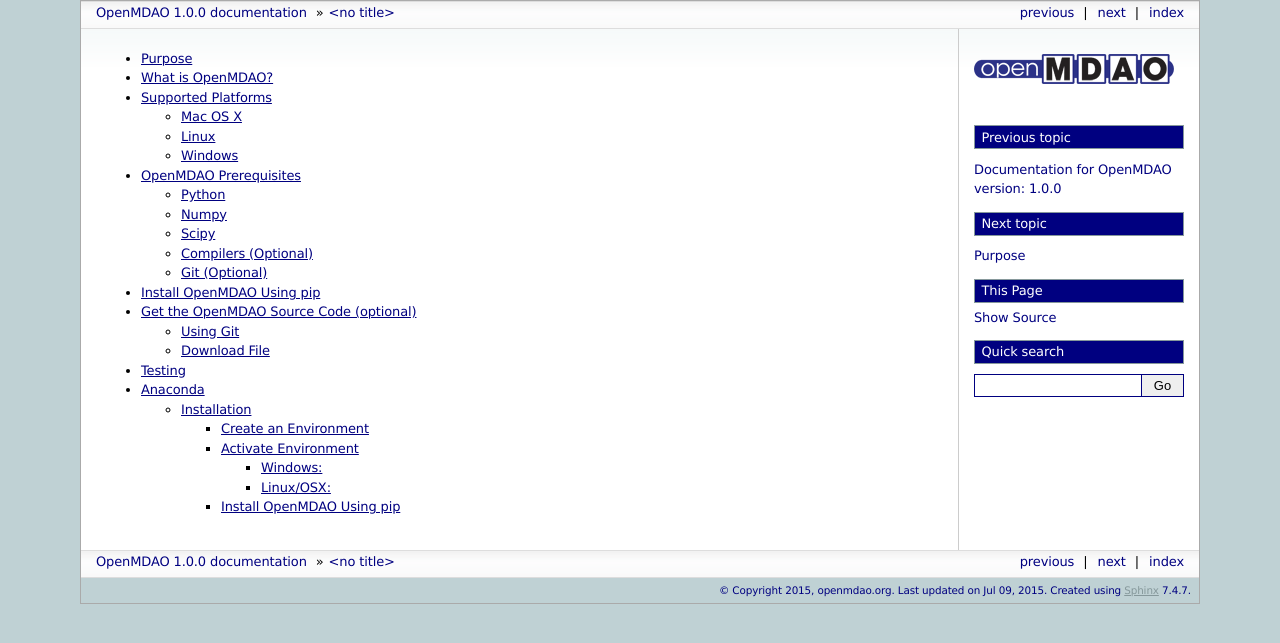
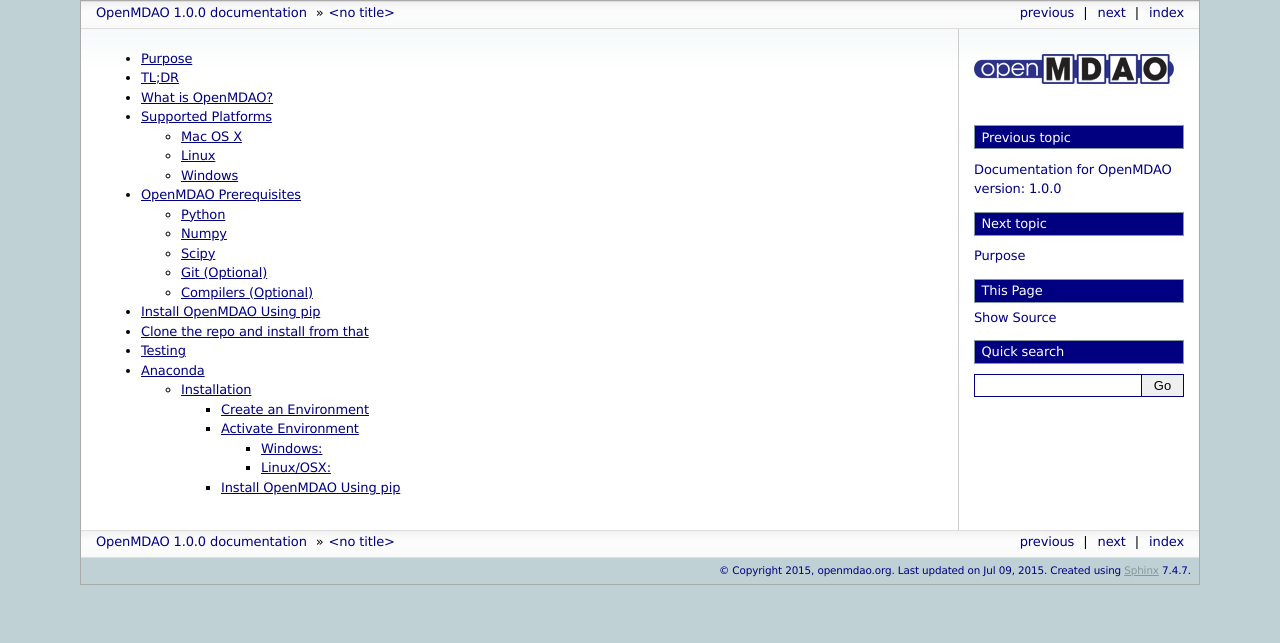
Before and after one commit to OpenMDAO/OpenMDAO1, a Sphinx documentation site: the page built from openmdao/docs/getting-started/index.rst, in a window 1280 px wide. Shown: the top 643 px of the page. Built offline with Sphinx 7.4.7, drawn with Linux system fonts in a browser that asks for light colours; pages that are not in the unit, such as notebooks, are missing from menus; part of the change alters nothing that is shown.

Commit message:
edited the getting started guide a bit

```diff
--- a/openmdao/docs/getting-started/install.rst
+++ b/openmdao/docs/getting-started/install.rst
@@ -1,7 +1,7 @@
 
 .. warning::
 
-        The following software is in an ALPHA state.  The version that you are downloading
+        OpenMDAO 1.0 is in an ALPHA state.  The version that you are downloading
         and installing is under active development, and as such may be broken from time to time.
         Therefore, OpenMDAO 1.0 Alpha should be used at your own risk!
 
@@ -13,14 +13,46 @@ This document exists to explain what OpenMDAO is, how to get it, and how to inst
 on OS X, Windows or Linux.  For a guide of examples of how to use OpenMDAO,
 see the OpenMDAO User's Guide. (link)
 
+
+=========================
+TL;DR
+=========================
+Install `Anaconda <http://continuum.io/downloads>`_., then:
+
+::
+
+    pip install git+http://github.com/OpenMDAO/OpenMDAO.git@master
+
+This will at least get you started, but you should read the rest of this guide...
+we worked really hard on it!
+
 =================
 What is OpenMDAO?
 =================
 
 OpenMDAO is a high-performance computing platform for systems analysis and optimization
 that enables you to decompose your models, making them easier to build and
-maintain, while solving them in a tightly-coupled manner with efficient parallel
+maintain, while still solving them in a tightly-coupled manner with efficient parallel
 numerical methods.
+
+We provide a library of sparse solvers and optimizers designed to work
+with our MPI based, distributed memory data passing scheme. But don't worry about
+installing MPI when you're just getting started. We can run really efficiently in
+serial using a numpy data passing implementation as well.
+
+Our most unique capability is our automatic analytic multidisciplinary derivatives.
+You provide analytic derivatives for each of your components, and
+OpenMDAO will solve the chain-rule across your entire model, to compute system
+level derivatives for newton solvers and/or gradient based optimizers. This lets you
+solve large non-linear optimizations, like a `cubesat design <http://openmdao.org/publications/gray_hearn_moore_et_al_multidisciplinary_derivatives.pdf>`_ with over
+25,000 design variables using adjoint derivatives.
+
+You don't have to provide analytic derivatives for all of the components. OpenMDAO just
+finite-differences components where they are missing and then computes semi-analytic
+multidisciplinary derivatives. Semi-analytic derivatives offer a fast and easy
+way to gain a lot of computational efficiency. For example they gave us a 5x
+reduction in compute cost for an `aero-structural wind turbine optimization
+<http://openmdao.org/publications/gray_hearn_moore_et_al_multidisciplinary_derivatives.pdf>`_.
 
 ===================
 Supported Platforms
@@ -70,11 +102,19 @@ Windows
 OpenMDAO Prerequisites
 ======================
 
+In order to use OpenMDAO, you will need Python_ installed on your system.
+You'll also need a few other basic scientific computing libraries for python:
+Numpy and Scipy.
+
+.. note::
+
+    If you want a bundled Python installation that has all our prerequisites
+    included, try Anaconda_.  (This is the way the OpenMDAO developers do it.)
+
 Python
 ++++++
 
-In order to use OpenMDAO, you will need Python_ installed at the system level of
-your machine.  Currently, we are supporting two different versions of Python:
+Currently, we are supporting two different versions of Python:
 
 .. _Python: http://www.python.org
 
@@ -85,12 +125,6 @@ your machine.  Currently, we are supporting two different versions of Python:
  * 3.4.3_ or higher versions of 3.4
 
  .. _3.4.3: https://www.python.org/downloads/release/python-343/
-
-.. note::
-
-    If you want a bundled Python installation that has all our prerequisites
-    included, try Anaconda_.  (This is the way the OpenMDAO developers do it.)
-
 
 
 Numpy
@@ -113,22 +147,27 @@ includes Scipy.
 
  * Version 0.15.1 or higher will be supported.
 
+Git (Optional)
+++++++++++++++
+Git_ is a very popular open-source version control system that we use for our source code.
+It tracks content such as files and directories. OpenMDAO hosts its repo on `GitHub <https://github.com/openmdao/openmdao>`_.
+Git_ is not a hard requirement, but it's a good way to stay up to date with the latest code
+updates (remember, we're still in ALPHA!).
+
+.. _Git: http://git-scm.com/download
+
 Compilers (Optional)
 ++++++++++++++++++++
 OpenMDAO doesn't have a strict requirement on any compiled code, but we can optionally
 make use of some compiled libraries, if they are present in your python environment.
-In order to run things in parallel you'll need petsc4py and mpi4py. So if you want to use those
+If you don't want to use any of these optional features, then you shouldn't need
+a compiler. You can install the compilers and build the libraries later on
+and OpenMDAO will use them. So its fine if you start out without the compiled stuff,
+and add it in later.
+
+We can link to both the PyOpt and PyOpt-Sparse optimization libraries. Also in
+order to run things in parallel you'll need petsc4py and mpi4py. So if you want to use those
 packages, you'll need binaries for them for your platform, or you'll need a compiler.
-If you don't want to run in parallel, then you shouldn't need a compiler installed for OpenMDAO.
-
-Git (Optional)
-++++++++++++++
-Git is a very popular and efficient open-source version control system that we use for our source code.
-It tracks content such as files and directories. OpenMDAO keeps its code on GitHub, the Git website.
-Git is not a hard requirement, though.  If you want, download Git_ for later use to grab the
-OpenMDAO repository during installation.
-
-.. _Git: http://git-scm.com/download
 
 ==========================
 Install OpenMDAO Using pip
@@ -140,35 +179,25 @@ To pip install OpenMDAO directly from the OpenMDAO Github repository:
 
     pip install git+http://github.com/OpenMDAO/OpenMDAO.git@master
 
-
 =======================================
-Get the OpenMDAO Source Code (optional)
+Clone the repo and install from that
 =======================================
 
-Some users might prefer to have the source code, and install from that.
-There are two ways to obtain the code: use Git, or download the code.
-
-Using Git
-+++++++++
- If you installed Git, use Git to obtain the OpenMDAO source code from Github:
+Since the code is in ALPHA state, and is changing daily, you might prefer to actually
+clone our repository and install from that. This way you can always pull down the latest
+changes without re-installing.
 
 ::
 
     git clone http://github.com/OpenMDAO/OpenMDAO-Framework
 
-Download File
-+++++++++++++
 
-    Download a zip file of code from the `OpenMDAO Github website <http://github.com/OpenMDAO/OpenMDAO-Framework/>`_,
-    then unzip it locally.
-
-If you get the source code, then pip installation will work differently. Change directories to
-the top level of the OpenMDAO repository, then you'll want to use the following command:
+Then you're going to use pip to install in development mode. Change directories to
+the top level of the OpenMDAO repository, and use the following command:
 
 ::
 
     pip install -e .
-
 
 
 =======
```
